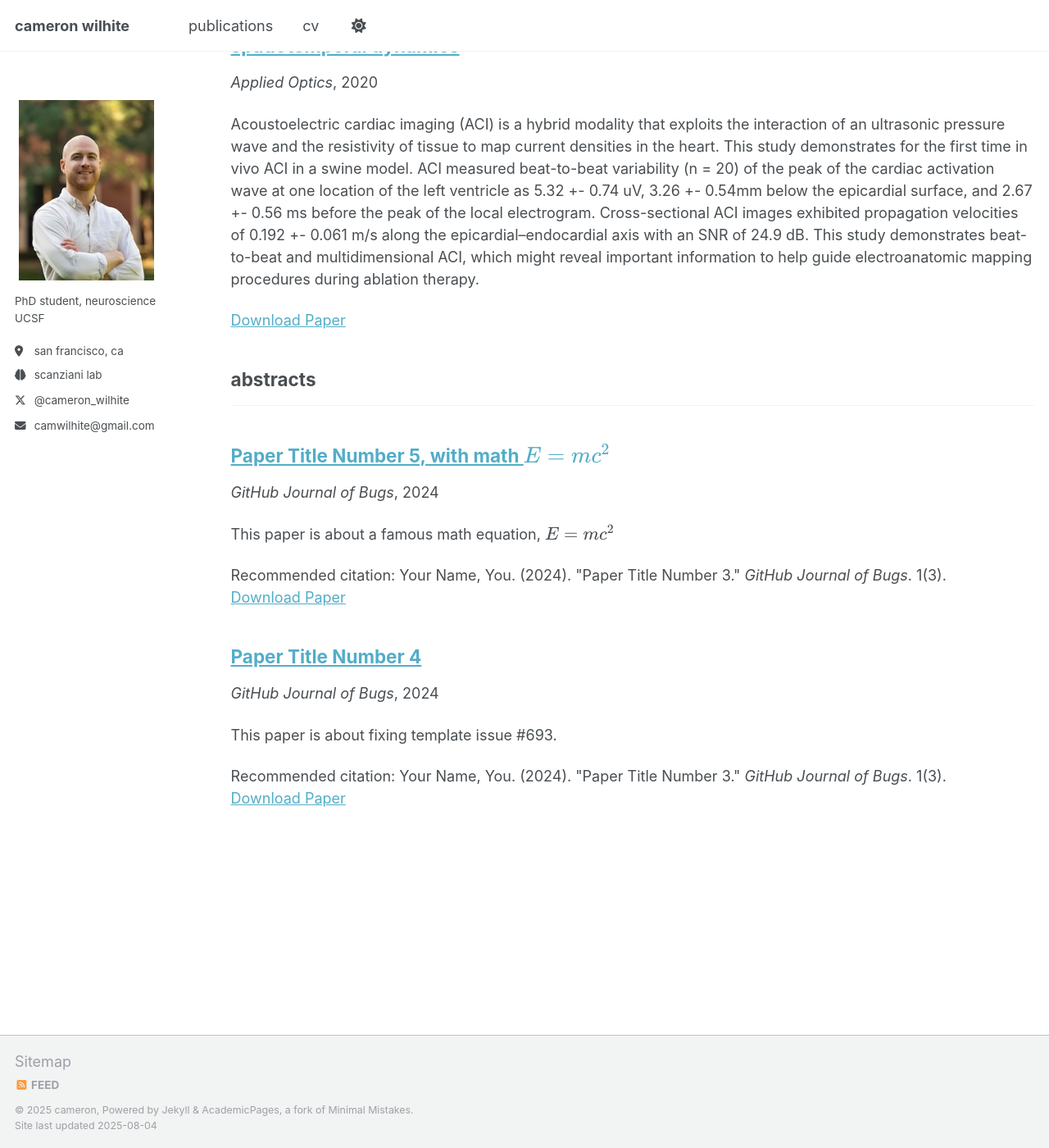
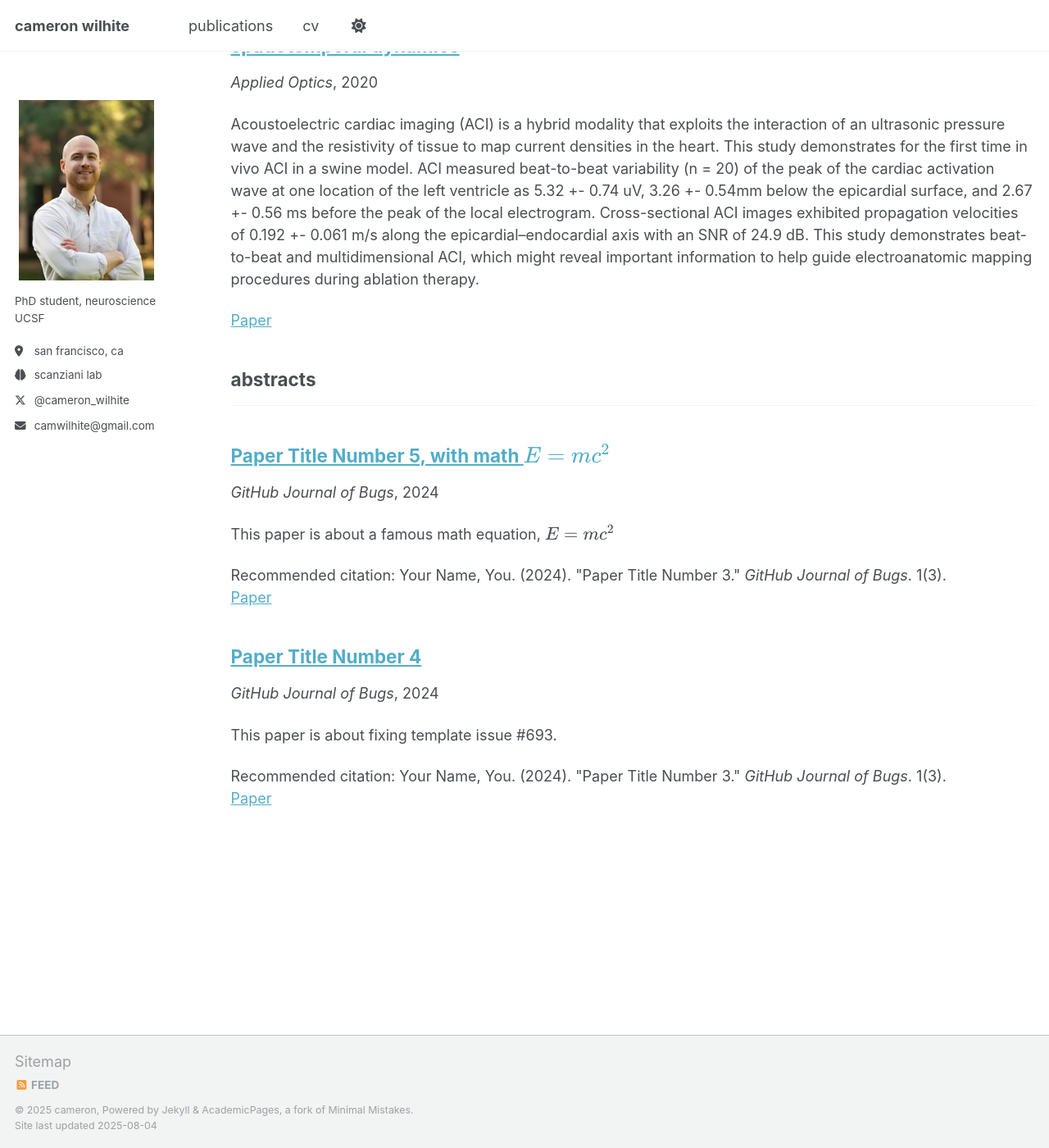
Before and after one commit to camwilhite/camwilhite.github.io, a Jekyll site: the page built from _pages/publications.html, in a window 1280 px wide and 1400 px high, scrolled down 414 px. Shown: the whole window at 82% size. Built offline with Jekyll 4.4.1, drawn with Linux system fonts in a browser that asks for light colours; a script that is not in the unit is left out.

Commit message:
Update archive-single.html

```diff
--- a/_includes/archive-single.html
+++ b/_includes/archive-single.html
@@ -53,13 +53,13 @@
     {% endif %}
 
     {% if post.citation and post.paperurl and post.slidesurl and post.bibtexurl %}
-      <p>Recommended citation: {{ post.citation }}<br /><a href="{{ post.paperurl }}">Download Paper</a> | <a href="{{ post.slidesurl }}">Download Slides</a> | <a href="{{ post.bibtexurl }}">Download Bibtex</a></p>
+      <p>Recommended citation: {{ post.citation }}<br /><a href="{{ post.paperurl }}">aper</a> | <a href="{{ post.slidesurl }}">Download Slides</a> | <a href="{{ post.bibtexurl }}">Download Bibtex</a></p>
     {% elsif post.citation and post.paperurl and post.slidesurl %}
-      <p>Recommended citation: {{ post.citation }}<br /><a href="{{ post.paperurl }}">Download Paper</a> | <a href="{{ post.slidesurl }}">Download Slides</a></p>
+      <p>Recommended citation: {{ post.citation }}<br /><a href="{{ post.paperurl }}">Paper</a> | <a href="{{ post.slidesurl }}">Download Slides</a></p>
     {% elsif post.citation and post.paperurl and post.bibtexurl %}
-      <p>Recommended citation: {{ post.citation }}<br /><a href="{{ post.paperurl }}">Download Paper</a> | <a href="{{ post.bibtexurl }}">Download Bibtex</a></p>
+      <p>Recommended citation: {{ post.citation }}<br /><a href="{{ post.paperurl }}">Paper</a> | <a href="{{ post.bibtexurl }}">Download Bibtex</a></p>
     {% elsif post.citation and post.paperurl %}
-      <p>Recommended citation: {{ post.citation }}<br /><a href="{{ post.paperurl }}">Download Paper</a></p>
+      <p>Recommended citation: {{ post.citation }}<br /><a href="{{ post.paperurl }}">Paper</a></p>
     {% elsif post.citation and post.slidesurl and post.bibtexurl %}
       <p>Recommended citation: {{ post.citation }}<br /><a href="{{ post.slidesurl }}">Download Slides</a> | <a href="{{ post.bibtexurl}}">Download Bibtex</a></p>
     {% elsif post.citation and post.slidesurl %}
@@ -69,9 +69,9 @@
     {% elsif post.citation %}
       <p>Recommended citation: {{ post.citation }}</p>
     {% elsif post.paperurl and post.bibtexurl %}
-      <p><a href=" {{ post.paperurl }} ">Download Paper</a> | <a href="{{ post.bibtexurl }}">Download Bibtex</a></p>
+      <p><a href=" {{ post.paperurl }} ">Paper</a> | <a href="{{ post.bibtexurl }}">Download Bibtex</a></p>
     {% elsif post.paperurl %}
-      <p><a href=" {{ post.paperurl }} ">Download Paper</a></p>
+      <p><a href=" {{ post.paperurl }} ">Paper</a></p>
     {% elsif post.slidesurl and post.bibtexurl %}
       <p><a href="{{ post.slidesurl }}">Download Slides</a> | <a href="{{ post.bibtexurl }}">Download Bibtex</a></p>
     {% elsif post.slidesurl %}
```
